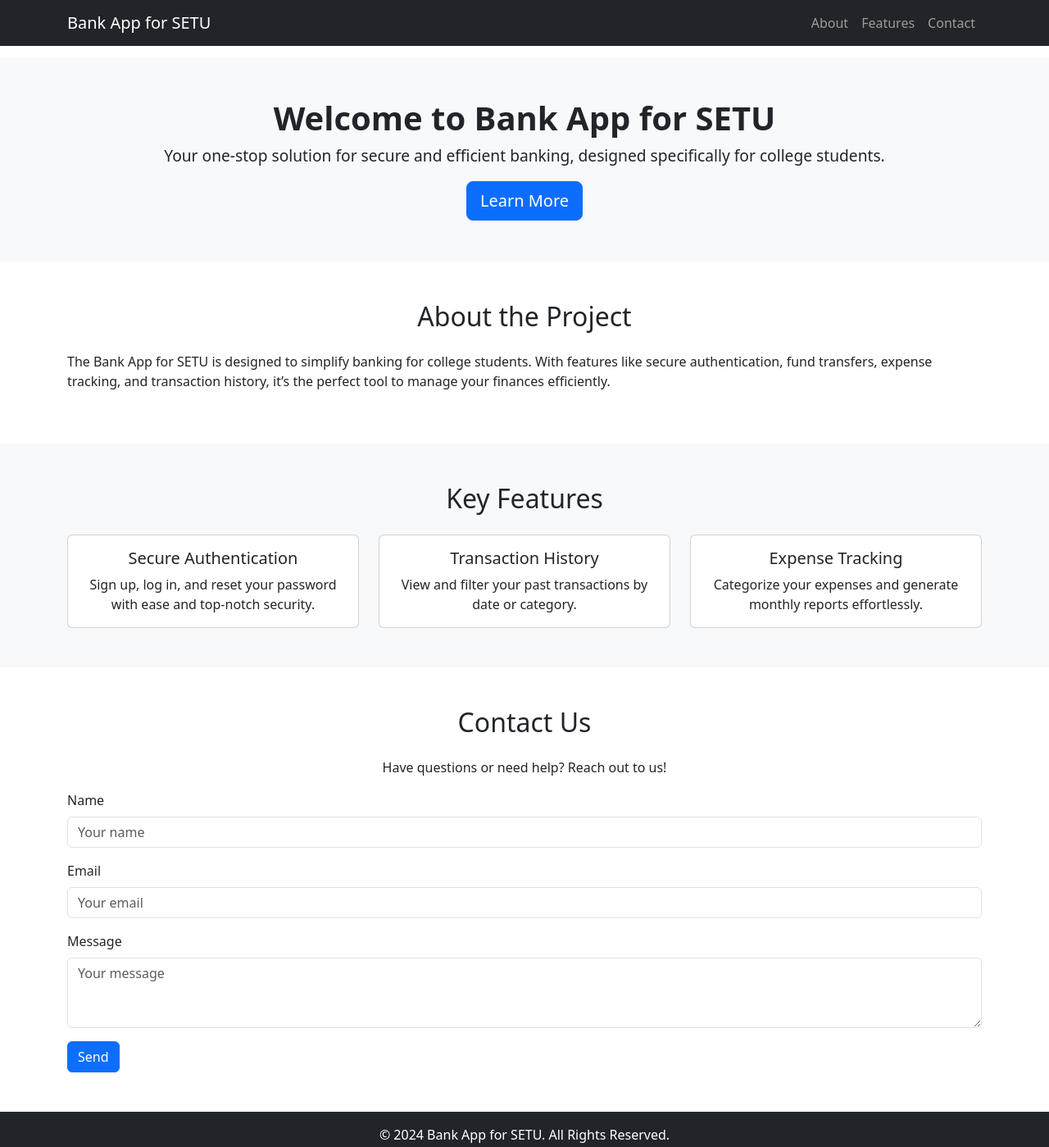
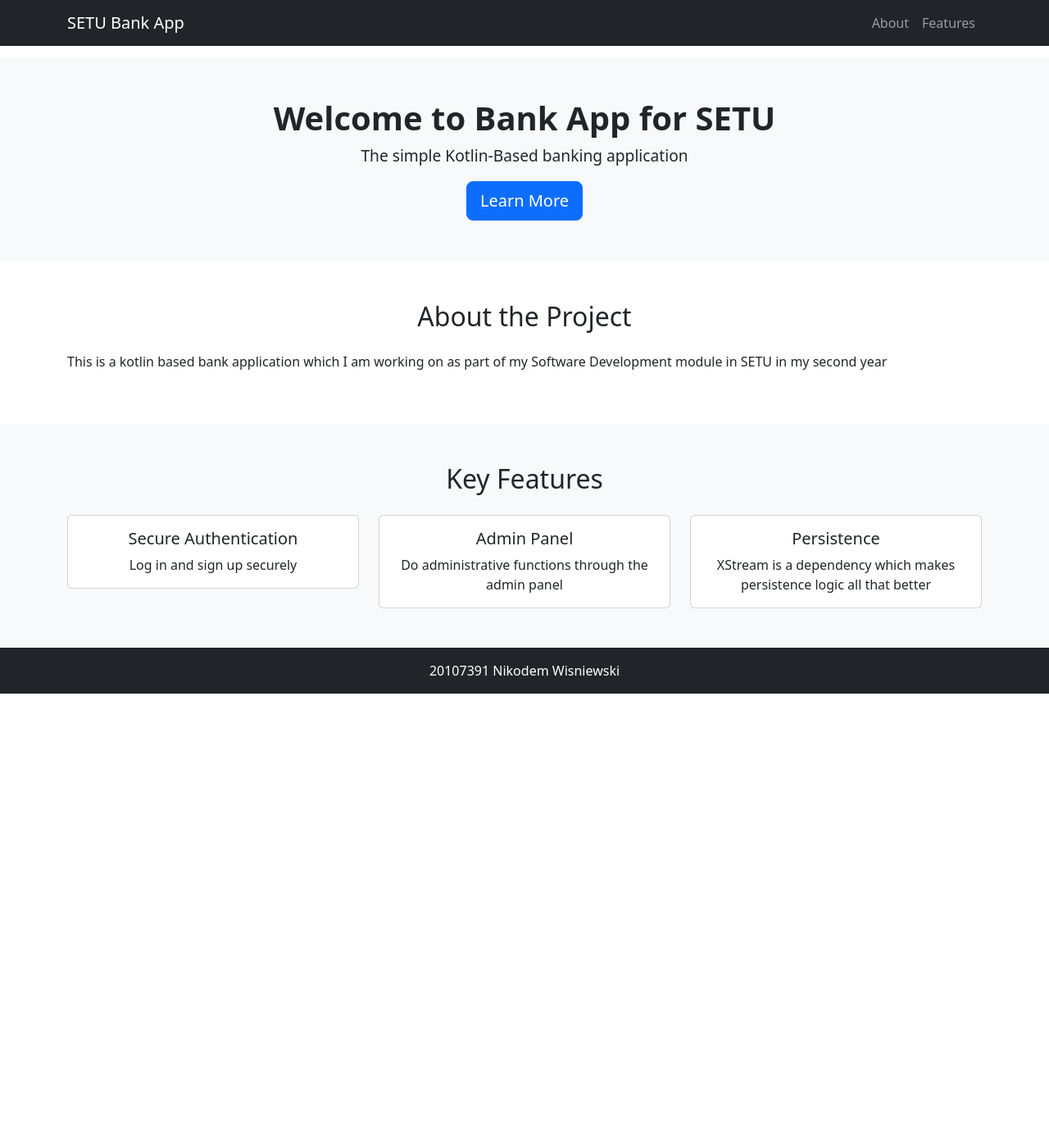
Before and after one commit to xNexeon/xnexeon.github.io, a plain HTML site: page index.html in a window 1280 px wide. Shown: the whole page at 82% size. After the commit the page ends 846 px from the top, so only its background shows below. Drawn offline with nearby package versions, Linux system fonts and the light colour scheme.

Commit message:
fully fixed

```diff
--- a/index.html
+++ b/index.html
@@ -35,7 +35,7 @@
     <!-- Navbar -->
     <nav class="navbar navbar-expand-lg navbar-dark bg-dark fixed-top">
         <div class="container">
-            <a class="navbar-brand" href="#">Bank App for SETU</a>
+            <a class="navbar-brand" href="#">SETU Bank App</a>
             <button class="navbar-toggler" type="button" data-bs-toggle="collapse" data-bs-target="#navbarNav">
                 <span class="navbar-toggler-icon"></span>
             </button>
@@ -43,32 +43,28 @@
                 <ul class="navbar-nav ms-auto">
                     <li class="nav-item"><a class="nav-link" href="#about">About</a></li>
                     <li class="nav-item"><a class="nav-link" href="#features">Features</a></li>
-                    <li class="nav-item"><a class="nav-link" href="#contact">Contact</a></li>
                 </ul>
             </div>
         </div>
     </nav>
 
-    <!-- Hero Section -->
     <section class="hero">
         <div class="container">
             <h1>Welcome to Bank App for SETU</h1>
-            <p>Your one-stop solution for secure and efficient banking, designed specifically for college students.</p>
+            <p>The simple Kotlin-Based banking application</p>
             <a href="#features" class="btn btn-primary btn-lg">Learn More</a>
         </div>
     </section>
 
-    <!-- About Section -->
     <section id="about" class="py-5">
         <div class="container">
             <h2 class="text-center mb-4">About the Project</h2>
             <p>
-                The Bank App for SETU is designed to simplify banking for college students. With features like secure authentication, fund transfers, expense tracking, and transaction history, it’s the perfect tool to manage your finances efficiently.
+                This is a kotlin based bank application which I am working on as part of my Software Development module in SETU in my second year
             </p>
         </div>
     </section>
 
-    <!-- Features Section -->
     <section id="features" class="py-5 bg-light">
         <div class="container">
             <h2 class="text-center mb-4">Key Features</h2>
@@ -77,23 +73,23 @@
                     <div class="card text-center">
                         <div class="card-body">
                             <h5 class="card-title">Secure Authentication</h5>
-                            <p class="card-text">Sign up, log in, and reset your password with ease and top-notch security.</p>
+                            <p class="card-text">Log in and sign up securely</p>
                         </div>
                     </div>
                 </div>
                 <div class="col-md-4">
                     <div class="card text-center">
                         <div class="card-body">
-                            <h5 class="card-title">Transaction History</h5>
-                            <p class="card-text">View and filter your past transactions by date or category.</p>
+                            <h5 class="card-title">Admin Panel</h5>
+                            <p class="card-text">Do administrative functions through the admin panel</p>
                         </div>
                     </div>
                 </div>
                 <div class="col-md-4">
                     <div class="card text-center">
                         <div class="card-body">
-                            <h5 class="card-title">Expense Tracking</h5>
-                            <p class="card-text">Categorize your expenses and generate monthly reports effortlessly.</p>
+                            <h5 class="card-title">Persistence</h5>
+                            <p class="card-text">XStream is a dependency which makes persistence logic all that better</p>
                         </div>
                     </div>
                 </div>
@@ -101,33 +97,12 @@
         </div>
     </section>
 
-    <!-- Contact Section -->
-    <section id="contact" class="py-5">
-        <div class="container">
-            <h2 class="text-center mb-4">Contact Us</h2>
-            <p class="text-center">Have questions or need help? Reach out to us!</p>
-            <form>
-                <div class="mb-3">
-                    <label for="name" class="form-label">Name</label>
-                    <input type="text" class="form-control" id="name" placeholder="Your name">
-                </div>
-                <div class="mb-3">
-                    <label for="email" class="form-label">Email</label>
-                    <input type="email" class="form-control" id="email" placeholder="Your email">
-                </div>
-                <div class="mb-3">
-                    <label for="message" class="form-label">Message</label>
-                    <textarea class="form-control" id="message" rows="3" placeholder="Your message"></textarea>
-                </div>
-                <button type="submit" class="btn btn-primary">Send</button>
-            </form>
-        </div>
-    </section>
+
 
     <!-- Footer -->
     <footer class="bg-dark text-white py-3">
         <div class="container text-center">
-            &copy; 2024 Bank App for SETU. All Rights Reserved.
+            20107391 Nikodem Wisniewski
         </div>
     </footer>
 
```
